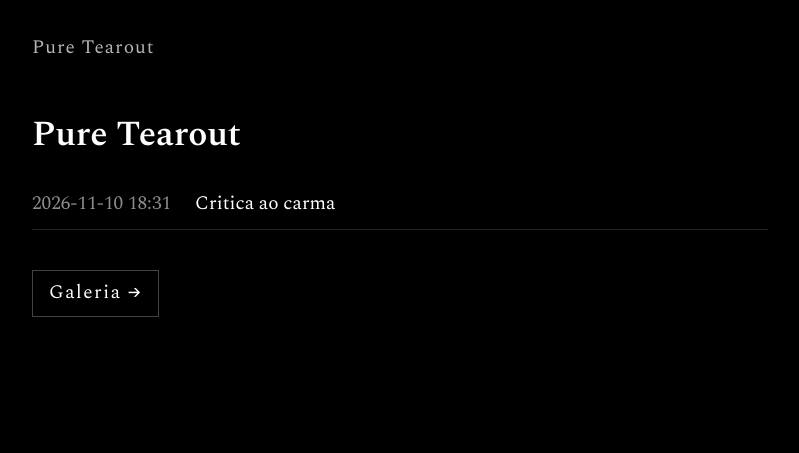
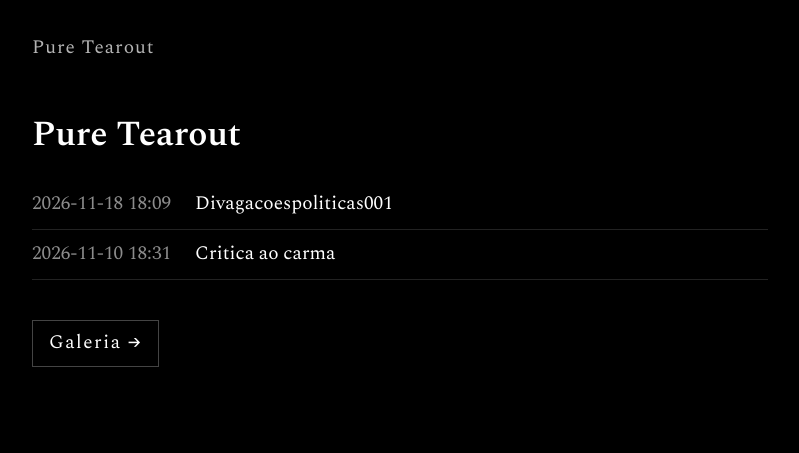
Before and after one commit to TheoR77/puretearout.github.io, a plain HTML site: page index.html in a window 1280 px wide. Shown: the whole page, without its empty margins (240-1039 px from the left). Drawn offline with nearby package versions, Linux system fonts and the light colour scheme.

Commit message:
Add files via upload

```diff
--- a/index.html
+++ b/index.html
@@ -15,6 +15,7 @@
 <main>
 <h1>Pure Tearout</h1>
 <ul class="list">
+<li><time datetime="2026-11-18T18:09:28.275852+00:00">2026-11-18 18:09</time><a href="texts/divagacoespoliticas001.html">Divagacoespoliticas001</a></li>
 <li><time datetime="2026-11-10T18:31:17-03:00">2026-11-10 18:31</time><a href="texts/critica_ao_carma.html">Critica ao carma</a></li>
 </ul>
 <p class="gallery-link"><a href="gallery.html">Galeria →</a></p>
```
